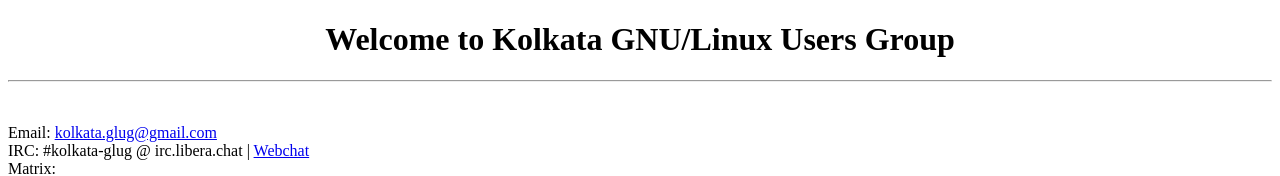
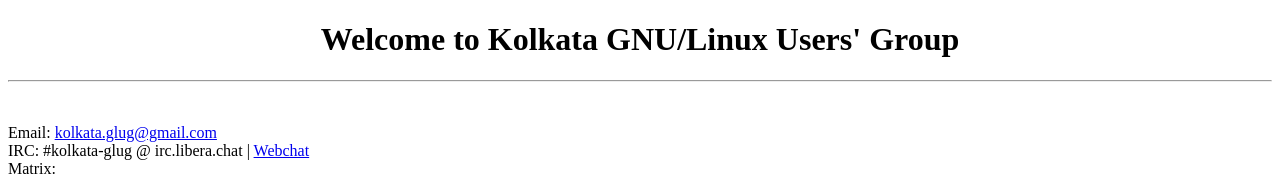
Before and after one commit to kolkata-glug/kolkata-glug.github.io, a plain HTML site: page index.html in a window 1280 px wide. Shown: the top 176 px of the page. Drawn offline with Linux system fonts and the light colour scheme.

Commit message:
Update index.html

```diff
--- a/index.html
+++ b/index.html
@@ -1,11 +1,11 @@
 <!DOCTYPE html>
 <html lang="en">
 <head>
-<title>Kolkata GNU/Linux Users Group</title>
+<title>Kolkata GNU/Linux Users' Group</title>
 </head>
 <body>
 <center>
-<h1>Welcome to Kolkata GNU/Linux Users Group</h1>
+<h1>Welcome to Kolkata GNU/Linux Users' Group</h1>
 <hr>
 <br>
 </center>
```
